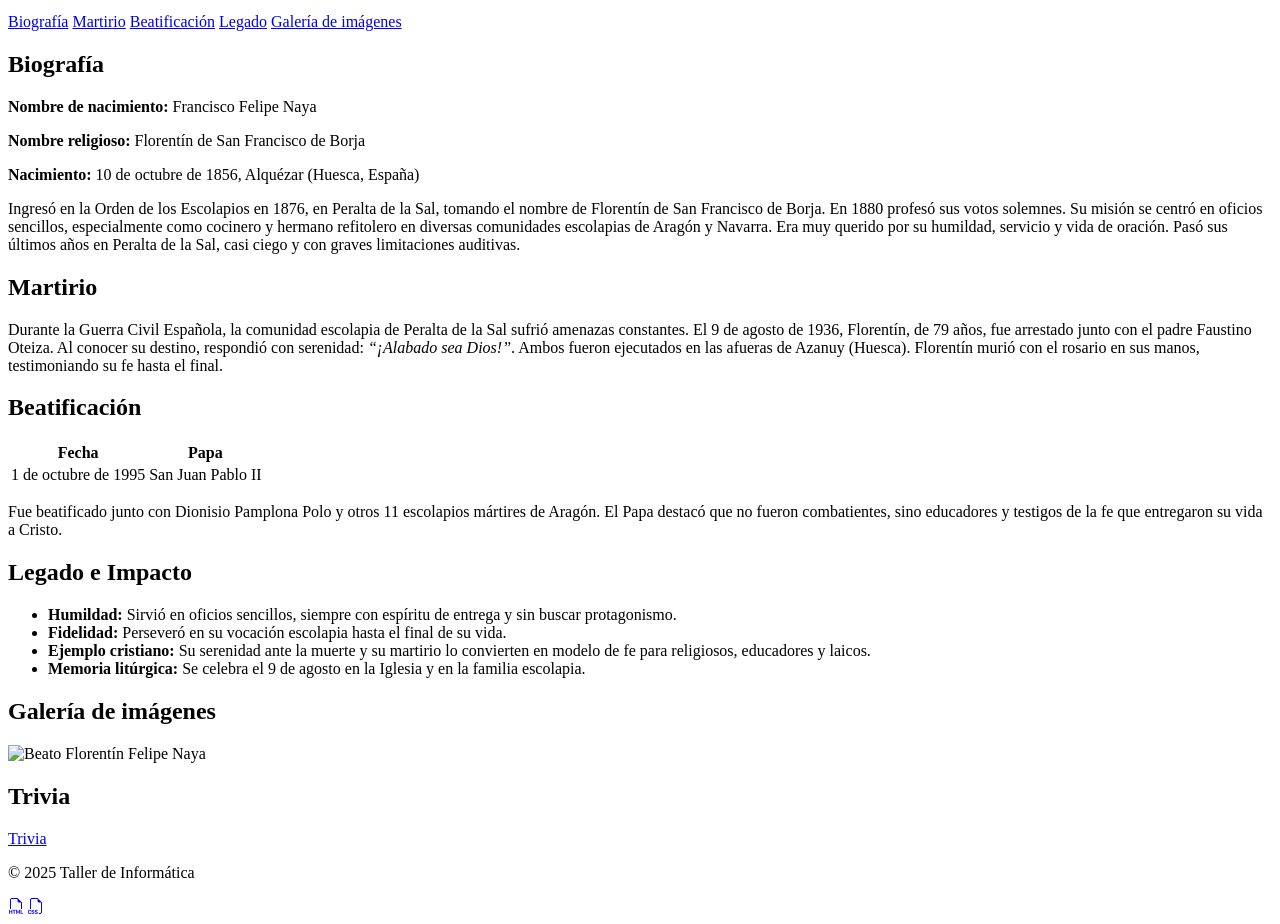
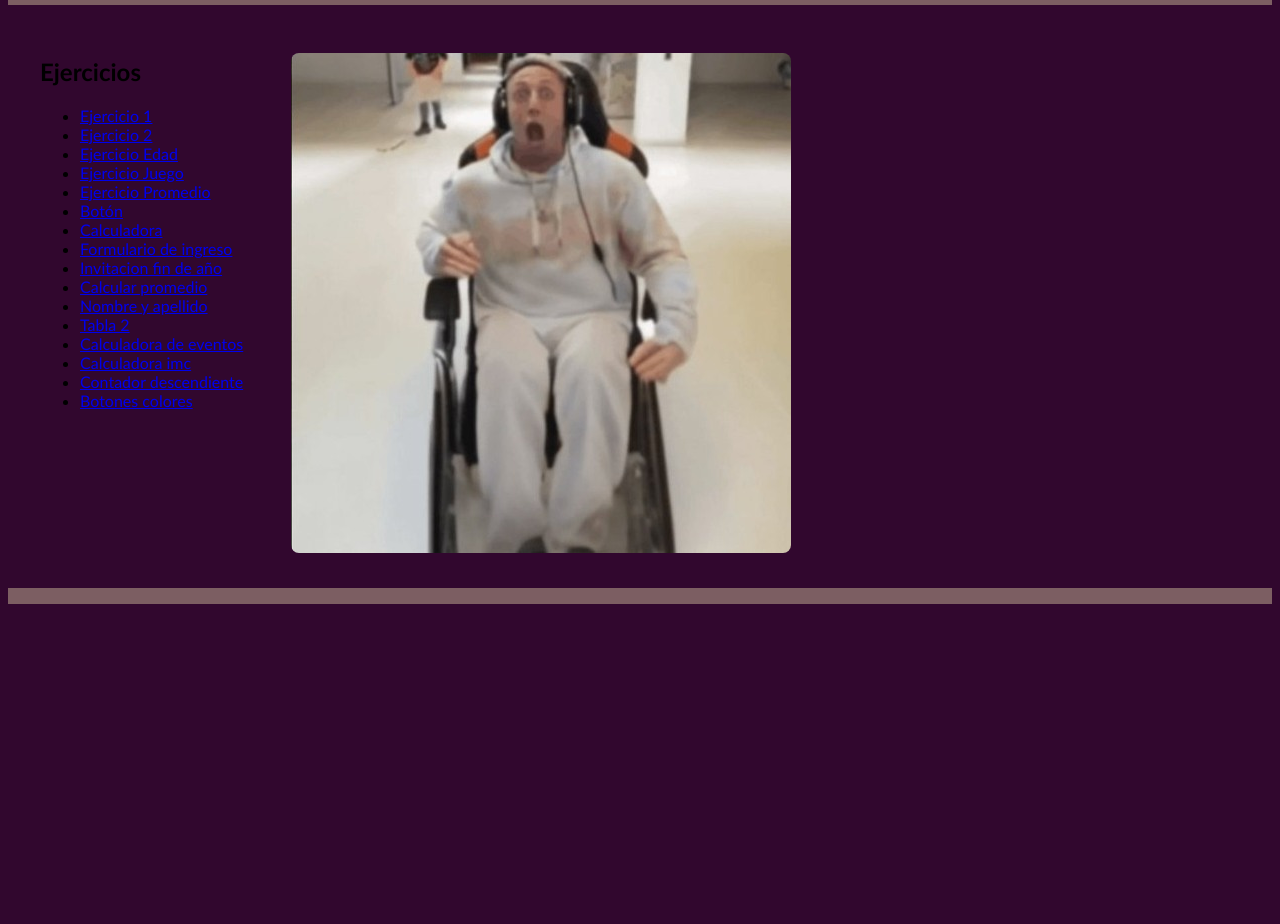
Before and after one commit to M4T4T14S/informatica, a plain HTML site: page index.html in a window 1280 px wide. Shown: the part 101-1025 px from the top of the page. After the commit the page ends 800 px from the top, so only its background shows below. Drawn offline with nearby package versions, Linux system fonts and the light colour scheme.

Commit message:
Revise index.html for portfolio update

```diff
--- a/index.html
+++ b/index.html
@@ -2,83 +2,45 @@
 <html lang="es">
 <head>
     <meta charset="UTF-8">
-    <meta name="viewport" content="width=device-width, initial-scale=1.0">
-    <link rel="stylesheet" href="naya.css">
-    <link rel="stylesheet" href="https://cdn.jsdelivr.net/npm/bootstrap-icons@1.13.1/font/bootstrap-icons.min.css">
-    <title>Beato Florentín Felipe Naya</title>
+    <title>Portafolio e Informática</title>
+    <link rel="stylesheet" href="estilo.css">
 </head>
 <body>
+
     <header>
-        <h1>Beato Florentín Felipe Naya</h1>
-        <p class="frase-inicial">"Un humilde servidor de Dios hasta el martirio"</p>
+        <h1>PORTAFOLIO DE INFORMATICA</h1>
     </header>
 
-    <nav>
-        <a href="#biografia">Biografía</a>
-        <a href="#martirio">Martirio</a>
-        <a href="#beatificacion">Beatificación</a>
-        <a href="#legado">Legado</a>
-        <a href="#collage">Galería de imágenes</a>
-    </nav>
-
-    <main>
-        <section id="biografia">
-            <h2>Biografía</h2>
-            <p><strong>Nombre de nacimiento:</strong> Francisco Felipe Naya</p>
-            <p><strong>Nombre religioso:</strong> Florentín de San Francisco de Borja</p>
-            <p><strong>Nacimiento:</strong> 10 de octubre de 1856, Alquézar (Huesca, España)</p>
-            <p>Ingresó en la Orden de los Escolapios en 1876, en Peralta de la Sal, tomando el nombre de Florentín de San Francisco de Borja. En 1880 profesó sus votos solemnes. Su misión se centró en oficios sencillos, especialmente como cocinero y hermano refitolero en diversas comunidades escolapias de Aragón y Navarra. Era muy querido por su humildad, servicio y vida de oración. Pasó sus últimos años en Peralta de la Sal, casi ciego y con graves limitaciones auditivas.</p>
-        </section>
-
-        <section id="martirio">
-            <h2>Martirio</h2>
-            <p>Durante la Guerra Civil Española, la comunidad escolapia de Peralta de la Sal sufrió amenazas constantes. El 9 de agosto de 1936, Florentín, de 79 años, fue arrestado junto con el padre Faustino Oteiza. Al conocer su destino, respondió con serenidad: <em>“¡Alabado sea Dios!”</em>. Ambos fueron ejecutados en las afueras de Azanuy (Huesca). Florentín murió con el rosario en sus manos, testimoniando su fe hasta el final.</p>
-        </section>
-
-        <section id="beatificacion">
-            <h2>Beatificación</h2>
-            <table>
-                <tr>
-                    <th>Fecha</th>
-                    <th>Papa</th>
-                </tr>
-                <tr>
-                    <td>1 de octubre de 1995</td>
-                    <td>San Juan Pablo II</td>
-                </tr>
-            </table>
-            <p>Fue beatificado junto con Dionisio Pamplona Polo y otros 11 escolapios mártires de Aragón. El Papa destacó que no fueron combatientes, sino educadores y testigos de la fe que entregaron su vida a Cristo.</p>
-        </section>
-
-        <section id="legado">
-            <h2>Legado e Impacto</h2>
+    <main class="contenido-principal">
+        <section class="ejercicios">
+            <h2>Ejercicios</h2>
             <ul>
-                <li><strong>Humildad:</strong> Sirvió en oficios sencillos, siempre con espíritu de entrega y sin buscar protagonismo.</li>
-                <li><strong>Fidelidad:</strong> Perseveró en su vocación escolapia hasta el final de su vida.</li>
-                <li><strong>Ejemplo cristiano:</strong> Su serenidad ante la muerte y su martirio lo convierten en modelo de fe para religiosos, educadores y laicos.</li>
-                <li><strong>Memoria litúrgica:</strong> Se celebra el 9 de agosto en la Iglesia y en la familia escolapia.</li>
+                <li><a href="./enlace.html">Ejercicio 1</a></li>
+                <li><a href="./tabla.html" target="_blank">Ejercicio 2</a></li>
+                <li><a href="./edad.html">Ejercicio Edad</a></li>
+                <li><a href="./juego.html">Ejercicio Juego</a></li>
+                <li><a href="./promedio.html">Ejercicio Promedio</a></li>
+                <li><a href="./ejemplo1.html">Botón</a></li>
+                <li><a href="./ejemplo2.html">Calculadora</a></li>
+                <li><a href="./formulario1.html">Formulario de ingreso</a></li>
+                <li> <a href="./fiestadefindeaño.html"> Invitacion fin de año</a></li>
+                <li> <a href="./ejercicio2.html"> Calcular promedio </a></li>
+                <li> <a href="./ejercicio3.html"> Nombre y apellido</a></li>
+                <li> <a href="./tabla2.html"> Tabla 2 </a></li>
+                <li> <a href="./calculadoradeeventos.html"> Calculadora de eventos</a></li>
+                <li> <a href="./calculadoraimc.html"> Calculadora imc</a></li>
+                <li> <a href="./contador.html"> Contador descendiente </a></li>
+                <li> <a href="./botones.html"> Botones colores </a></li>
             </ul>
         </section>
 
-        <section id="collage">
-            <h2>Galería de imágenes</h2>
-            <div class="contenedor-imagenes">
-                <img src="florentin.jpg" alt="Beato Florentín Felipe Naya">
-            </div>
-        </section>
-        <section id="trivia">
-<h2> Trivia </h2>
-<div class="Trivia"> </div>
-<a href="trivia.html">Trivia</a>
+        <section class="imagen">
+            <img src="artworks-70Pj6BzlwIozTb4Z-36KnEQ-t500x500.jpg" alt="MOMO">
         </section>
     </main>
+    <footer>
+        </div>
+    </footer>
 
-    <footer>
-       <footer>
-    <p>&copy; 2025 Taller de Informática</p>
-    <a href="index.txt" target="_blank"><i class="bi bi-filetype-html"></i></a>
-    <a href="naya.css.txt" target="_blank"><i class="bi bi-filetype-css"></i></a>
-</footer>
-    </footer>
 </body>
 </html>
```
